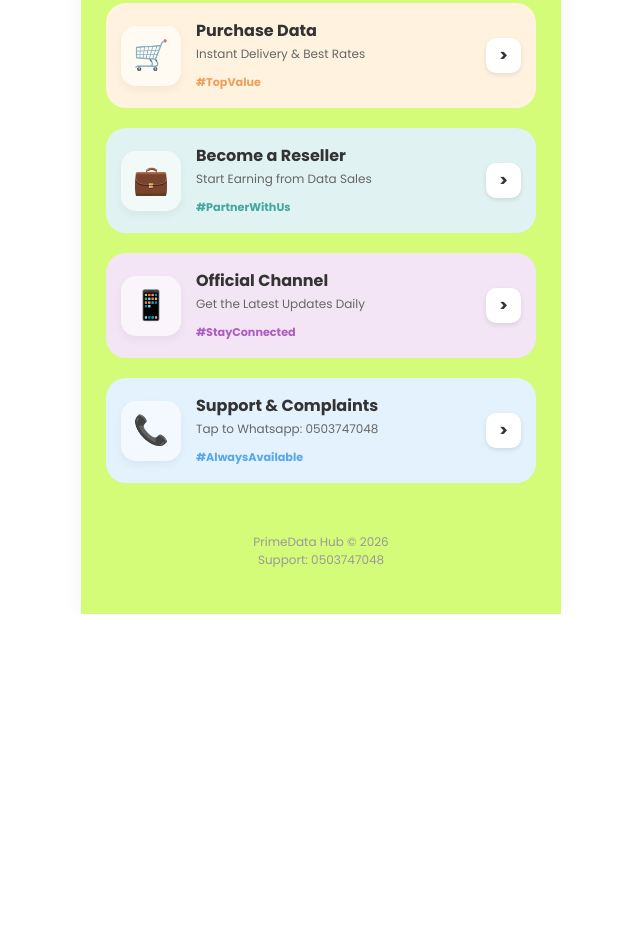
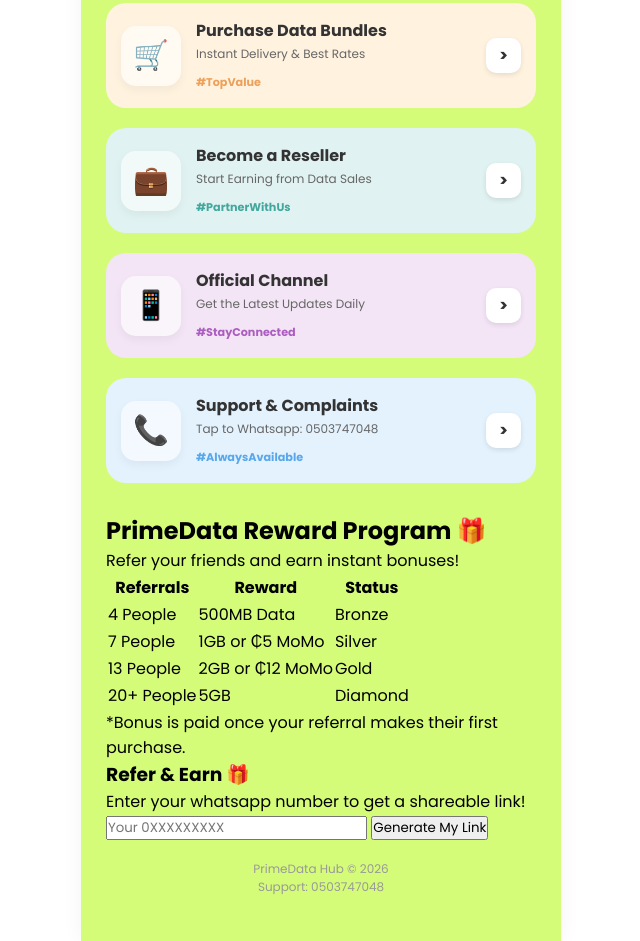
Before and after one commit to prince-devs/PrimeData-Hub, a plain HTML site: page index.html in a window 1280 px wide. Shown: the part 251-1192 px from the top of the page, without its empty margins (319-959 px from the left). Before the commit the page ends 865 px from the top, so only its background shows below. Drawn offline with Linux system fonts and the light colour scheme.

Commit message:
Update index.html
I added a referral system

```diff
--- a/index.html
+++ b/index.html
@@ -34,7 +34,7 @@
             <a href="https://klikgain.com/store/store-1767896615488-cin3x7xih" class="card card-orange" target="_blank">
                 <div class="card-image-box">🛒</div>
                 <div class="card-details">
-                    <h3>Purchase Data</h3>
+                    <h3>Purchase Data Bundles</h3>
                     <p>Instant Delivery & Best Rates</p>
                     <span class="tag">#TopValue</span>
                 </div>
@@ -72,6 +72,56 @@
                 <div class="card-arrow">&gt;</div>
             </a>
         </div>
+        <div class="rewards-container">
+            <h2 class="rewards-title">PrimeData Reward Program 🎁</h2>
+            <p class="rewards-subtitle">Refer your friends and earn instant bonuses!</p>
+
+            <table class="rewards-table">
+                <thead>
+                    <tr>
+                        <th>Referrals</th>
+                        <th>Reward</th>
+                        <th>Status</th>
+                    </tr>
+                </thead>
+                <tbody>
+                    <tr>
+                        <td>4 People</td>
+                        <td>500MB Data</td>
+                        <td><span class="badge bronze">Bronze</span></td>
+                    </tr>
+                    <tr>
+                        <td>7 People</td>
+                        <td>1GB or ₵5 MoMo</td>
+                        <td><span class="badge silver">Silver</span></td>
+                    </tr>
+                    <tr>
+                        <td>13 People</td>
+                        <td>2GB or ₵12 MoMo</td>
+                        <td><span class="badge gold">Gold</span></td>
+                    </tr>
+                    <tr class="vip-row">
+                        <td>20+ People</td>
+                        <td>5GB</td>
+                        <td><span class="badge diamond">Diamond</span></td>
+                    </tr>
+                </tbody>
+            </table>
+            <p class="terms-text">*Bonus is paid once your referral makes their first purchase.</p>
+        </div>
+        <div class="referral-section">
+            <h3>Refer & Earn 🎁</h3>
+            <p>Enter your whatsapp number to get a shareable link!</p>
+            <input type="text" id="referrer-name" placeholder="Your 0XXXXXXXXX">
+            <button onclick="generateReferral()">Generate My Link</button>
+
+            <div id="referral-result" style="display:none; margin-top:15px;">
+                <p style="font-size: 0.8rem; color: #555;">Copy and share this link:</p>
+                <input type="text" id="referral-link" readonly style="width:70%; font-size:0.7rem;">
+                <button onclick="copyLink()" style="width:25%; padding:5px;">Copy</button>
+                <p><a id="whatsapp-share" href="#" target="_blank" class="share-btn">Share on WhatsApp ✅</a></p>
+            </div>
+        </div>
 
         <footer>
             <p>PrimeData Hub &copy; 2026</p>
```
